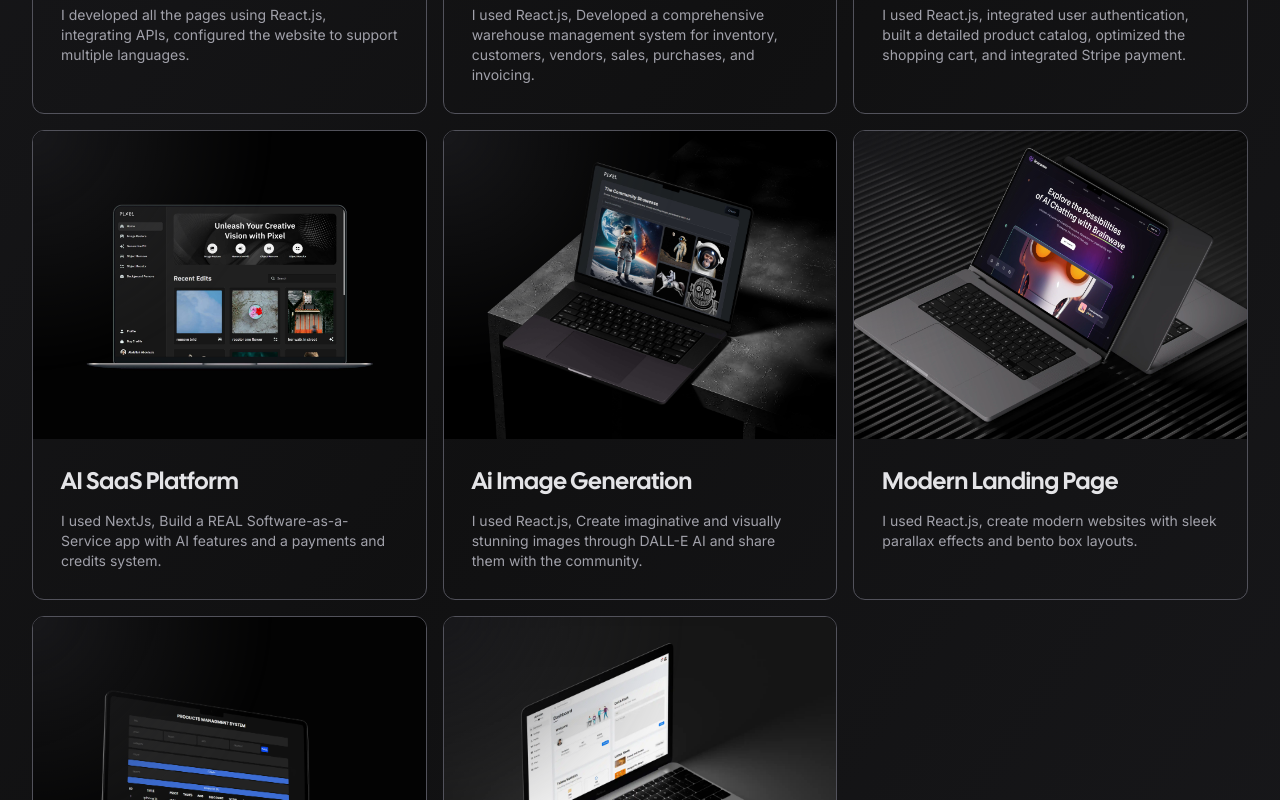
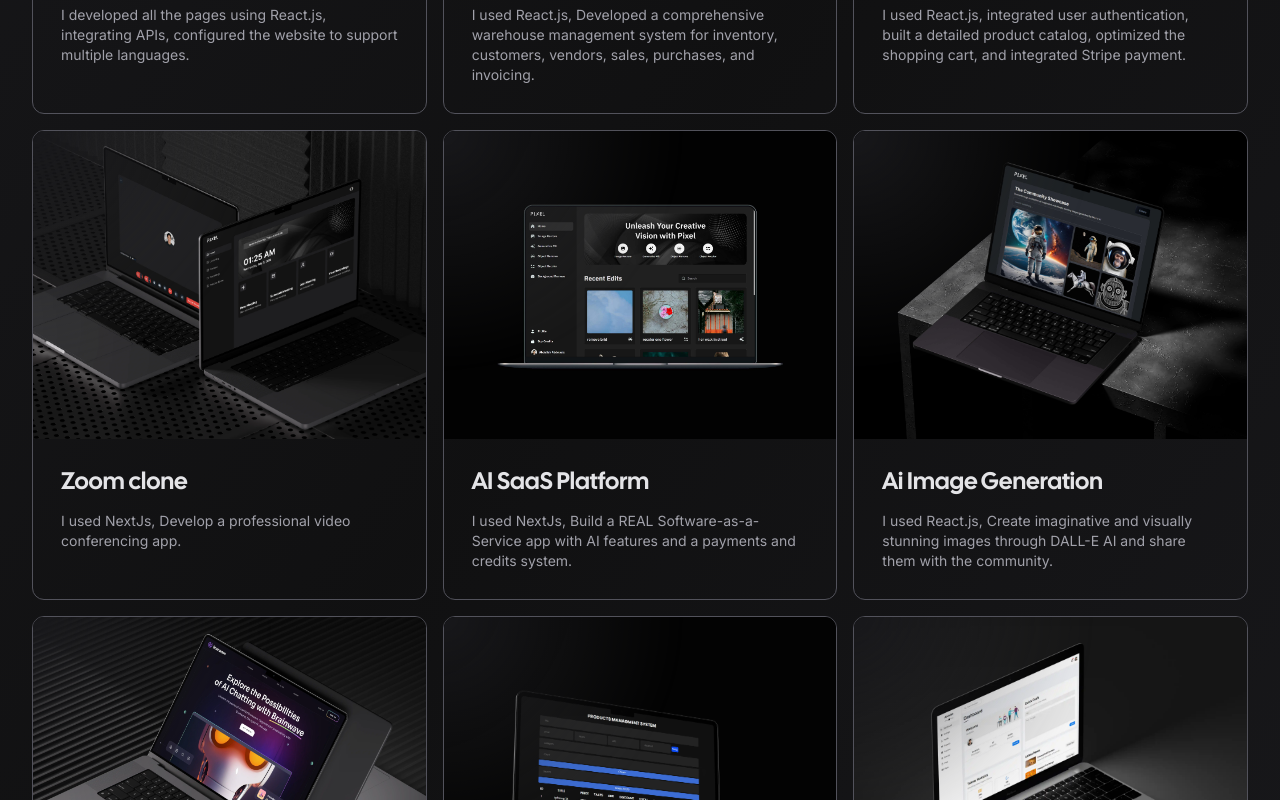
Before and after one commit to abdallanoor/portfolio-V1, a React (Create React App) app: page /projects in a window 1280 px wide. Shown: the part 714-1514 px from the top of the page. Built offline with nearby package versions, Linux system fonts and the light colour scheme.

Commit message:
add resume

```diff
--- a/src/App.js
+++ b/src/App.js
@@ -15,9 +15,9 @@
       { path: "/about/", element: <About /> },
       { path: "/projects/", element: <Projects /> },
       { path: "/contact/", element: <Contact /> },
+      { path: "/resume/", element: <Resume /> },
     ],
   },
-  { path: "/resume/", element: <Resume /> },
 ]);
 function App() {
   return <RouterProvider router={routers} />;
--- a/src/Components/Projects/ProjectsData.jsx
+++ b/src/Components/Projects/ProjectsData.jsx
@@ -7,6 +7,7 @@
 import dashboard from "../../Images/dashboard.webp";
 import storeManagement from "../../Images/store management.webp";
 import commerce from "../../Images/ecommercee.webp";
+import zoom from "../../Images/zoomclone.webp";
 import ai from "../../Images/ai.jpg";
 import aiSaas from "../../Images/Ai platform.jpg";
 import brainwave from "../../Images/Brain.webp";
@@ -33,6 +34,13 @@
       title: "E-commerce",
       description:
         "I used React.js, integrated user authentication, built a detailed product catalog, optimized the shopping cart, and integrated Stripe payment.",
+    },
+    {
+      href: "https://zoompixel.vercel.app/",
+      src: zoom,
+      title: "Zoom clone",
+      description:
+        "I used NextJs, Develop a professional video conferencing app.",
     },
     {
       href: "https://pixel-imaginify.vercel.app/",
--- a/src/Components/Resume/Resume.jsx
+++ b/src/Components/Resume/Resume.jsx
@@ -1,13 +1,32 @@
 export default function Resume() {
   return (
     <>
-      <iframe
+      <div className="relative min-h-screen bg-gradient-to-tl from-zinc-900 via-zinc-400/10 to-zinc-900 ">
+        <div className="relative pb-16">
+          <div className="px-6 pt-20 mx-auto space-y-8 max-w-7xl lg:px-8 md:space-y-16 md:pt-24 lg:pt-32">
+            <div className="max-w-2xl mx-auto lg:mx-0">
+              <h2 className="text-3xl font-bold tracking-tight text-zinc-100 sm:text-4xl">
+                Abdallh Noor Resume
+              </h2>
+            </div>
+            <div className="w-full h-px bg-zinc-800 " />
+            <iframe
+              src="https://drive.google.com/file/d/1_NXZ2mTNvwSAdPyYoyIdGcJKHYgOVsCI/preview"
+              width="100%"
+              height="100%"
+              allow="autoplay"
+              className="min-h-screen"
+            ></iframe>
+          </div>
+        </div>
+      </div>
+      {/* <iframe
         src="https://drive.google.com/file/d/1_NXZ2mTNvwSAdPyYoyIdGcJKHYgOVsCI/preview"
         width="100%"
         height="100%"
         allow="autoplay"
         className="min-h-screen flex items-center justify-center"
-      ></iframe>
+      ></iframe> */}
     </>
   );
 }
```
Also changed, not shown: src/Images/zoomclone.webp (added).
